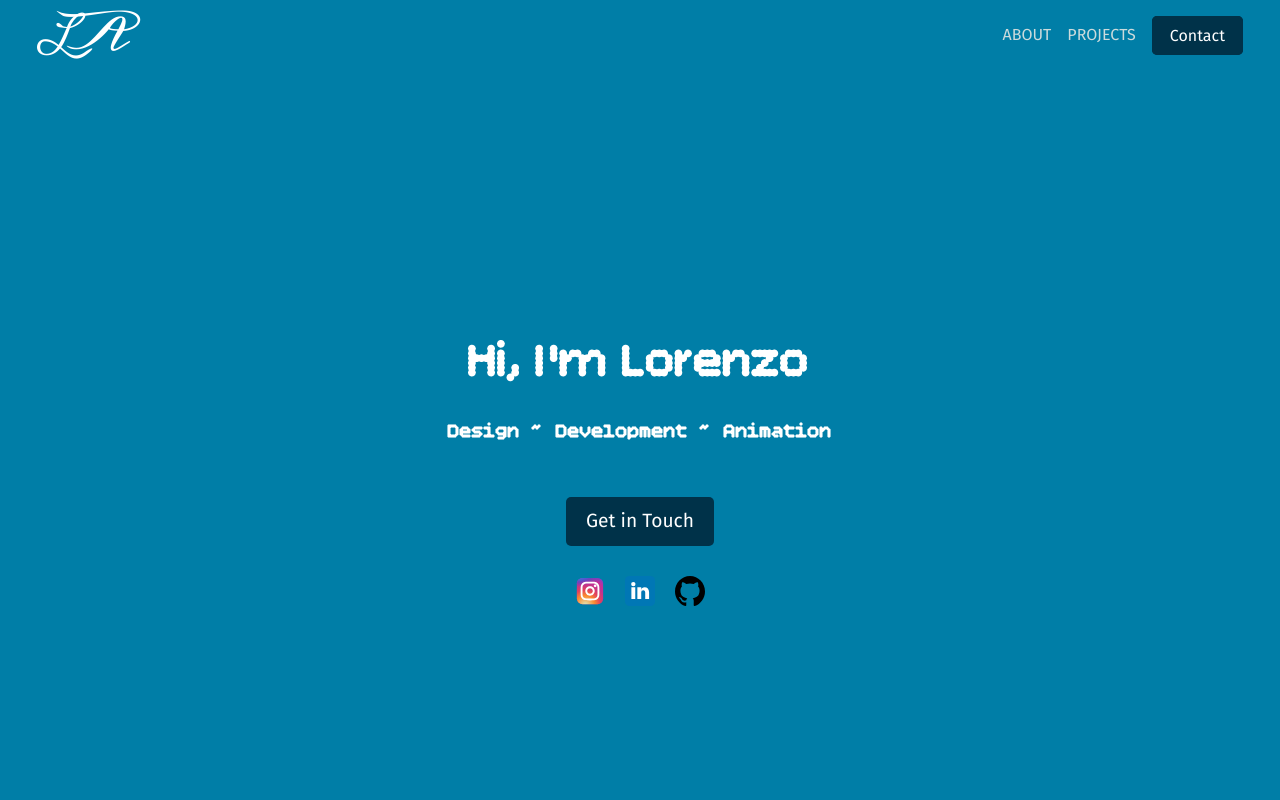
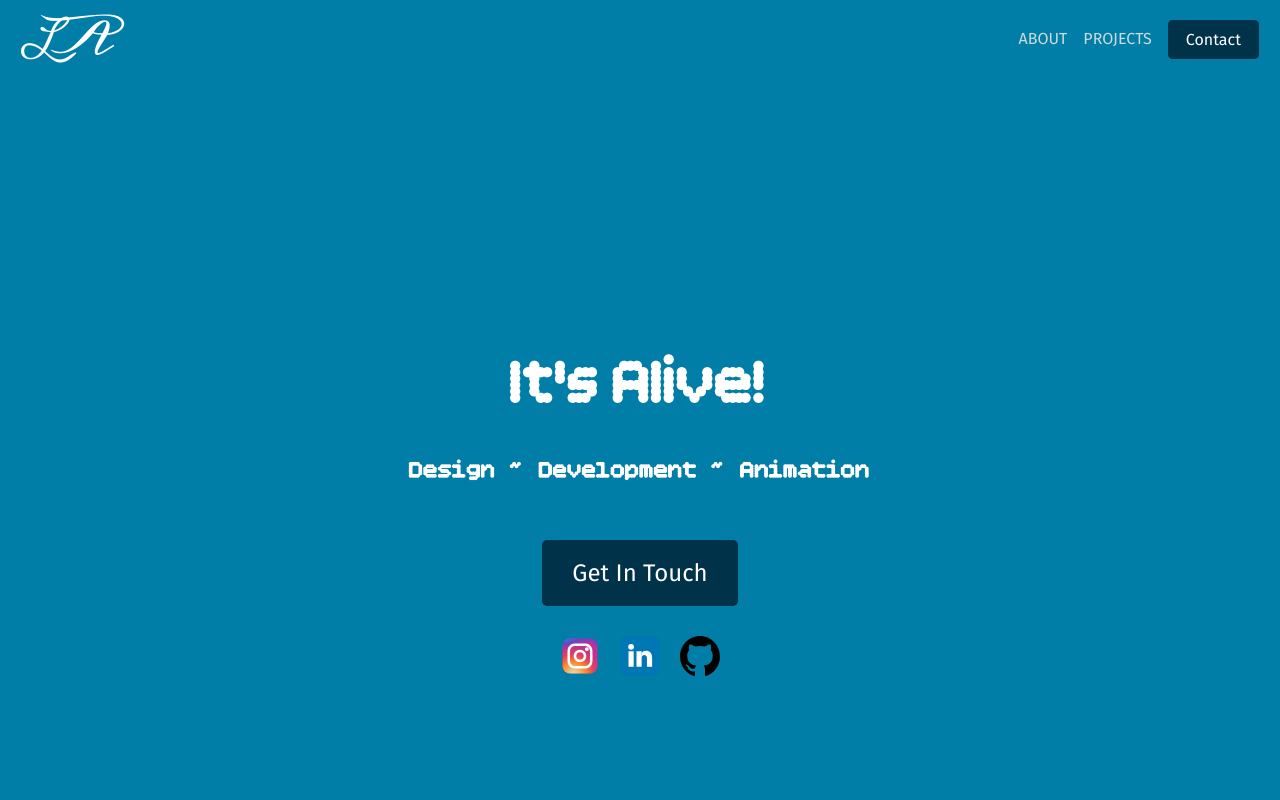
Before and after one commit to labaquiran/my-portfolio, a React (Vite) app: page / in a window 1280 px wide. Shown: the top 800 px of the page. Built offline with nearby package versions, Linux system fonts and the light colour scheme; a web font is replaced by a local one.

Commit message:
Fixed responsive view

```diff
--- a/src/components/About.module.css
+++ b/src/components/About.module.css
@@ -1,7 +1,7 @@
 .about {
   margin: auto;
   text-align: center;
-  padding: 49px 0;
+  padding: 48px 2rem;
 }
 
 .about h2 {
@@ -12,21 +12,26 @@
 .content p {
   font-family: "Fira Sans", sans-serif;
   font-size: 1.25rem;
-  text-align: left;
+  text-align: justify;
   color: #007ea7;
 }
 
 .selfImg {
-  width: 500px;
+  width: 100%;
 }
 
 @media (min-width: 1024px) {
+  .about {
+    padding: 49px 0;
+  }
+
   .content {
     display: flex;
     justify-content: center;
   }
 
   .content p {
+    text-align: left;
     max-width: 580px;
   }
 
--- a/src/components/ContactForm.module.css
+++ b/src/components/ContactForm.module.css
@@ -6,7 +6,6 @@
   flex-direction: column;
   gap: 1rem;
   align-items: center;
-  width: 100%;
 }
 
 .field {
@@ -47,6 +46,7 @@
 @media (min-width: 1024px) {
   .contactForm {
     gap: 2rem;
+    width: 100%;
     min-width: 690px;
   }
 }
--- a/src/components/Hero.jsx
+++ b/src/components/Hero.jsx
@@ -9,11 +9,11 @@ import githubIcon from "../assets/icons/github.svg";
 function Hero() {
   return (
     <section className={styles.hero}>
-      <h1>Hi, I'm Lorenzo</h1>
+      <h1>It's Alive!</h1>
       <h2>Design ~ Development ~ Animation</h2>
 
-      <NavLink to="/contact" className={styles.contactBtn}>
-        Get in Touch
+      <NavLink to="#contact" className={styles.contactBtn}>
+        Get In Touch
       </NavLink>
 
       <div className={styles.socialLinks}>
--- a/src/components/Hero.module.css
+++ b/src/components/Hero.module.css
@@ -6,6 +6,7 @@
   justify-content: center;
   height: 100vh;
   text-align: center;
+  padding: 2rem;
 }
 
 .hero h1 {
@@ -49,3 +50,23 @@
   height: 30px;
   transition: transform 0.3s ease;
 }
+
+@media (min-width: 1024px) {
+  .hero h1 {
+    font-size: 4rem;
+  }
+
+  .hero h2 {
+    font-size: 1.5rem;
+  }
+
+  .contactBtn {
+    font-size: 1.5rem;
+    padding: 15px 30px;
+  }
+
+  .socialIcon {
+    width: 40px;
+    height: 40px;
+  }
+}
--- a/src/components/NavLinks.jsx
+++ b/src/components/NavLinks.jsx
@@ -3,13 +3,13 @@ import styles from "./NavLinks.module.css";
 
 function NavLinks() {
   return (
-    <nav className={styles.navLinks}>
+    <nav className={styles.headerNav}>
       <div>
         <NavLink to="/" className={styles.home}>
           LA
         </NavLink>
       </div>
-      <div className={styles.pages}>
+      <div className={styles.navLinks}>
         <NavLink to="#about">About</NavLink>
 
         <NavLink to="#projects">Projects</NavLink>
--- a/src/components/NavLinks.module.css
+++ b/src/components/NavLinks.module.css
@@ -1,5 +1,5 @@
 a {
-  color: #61dafb;
+  color: #fff;
   text-decoration: none;
 }
 
@@ -7,35 +7,21 @@ a.active {
   text-decoration: underline;
 }
 
-.navLinks {
+.headerNav {
   display: flex;
   justify-content: space-between;
   align-items: center;
-  margin: 0 2rem;
+  margin: 0.25rem 1rem;
 }
 
 .home {
   font-family: "Meddon", cursive;
   color: #ffffff;
   font-size: 2.5rem;
-  font-weight: bold;
 }
 
-.pages {
-  display: flex;
-  align-items: center;
-  gap: 1rem;
-}
-
-.pages > a {
-  font-family: "Fira Sans", sans-serif;
-  text-transform: uppercase;
-  color: #ccdbdc;
-}
-
-.pages > a:hover {
-  scale: 1.1;
-  transition: scale 0.2s ease-in-out;
+.navLinks {
+  display: none;
 }
 
 .contactContainer > a {
@@ -56,3 +42,22 @@ a.active {
   cursor: pointer;
   color: #ffffff;
 }
+
+@media (min-width: 1024px) {
+  .navLinks {
+    display: flex;
+    align-items: center;
+    gap: 1rem;
+  }
+
+  .navLinks > a {
+    font-family: "Fira Sans", sans-serif;
+    text-transform: uppercase;
+    color: #ccdbdc;
+  }
+
+  .navLinks > a:hover {
+    scale: 1.1;
+    transition: scale 0.2s ease-in-out;
+  }
+}
--- a/src/components/Projects.module.css
+++ b/src/components/Projects.module.css
@@ -2,8 +2,9 @@
   display: flex;
   align-items: center;
   flex-direction: column;
-  padding: 49px 0;
+  padding: 2rem;
   background: linear-gradient(0, #007ea7, #fff);
+  min-height: 80vh;
 }
 
 .projects h2 {
@@ -28,7 +29,7 @@
 
 @media (min-width: 1024px) {
   .projects {
-    min-height: 80vh;
+    padding: 49px 0;
   }
 
   .projectList {
```
Also changed, not shown: src/assets/self-img.jpg (deleted).
